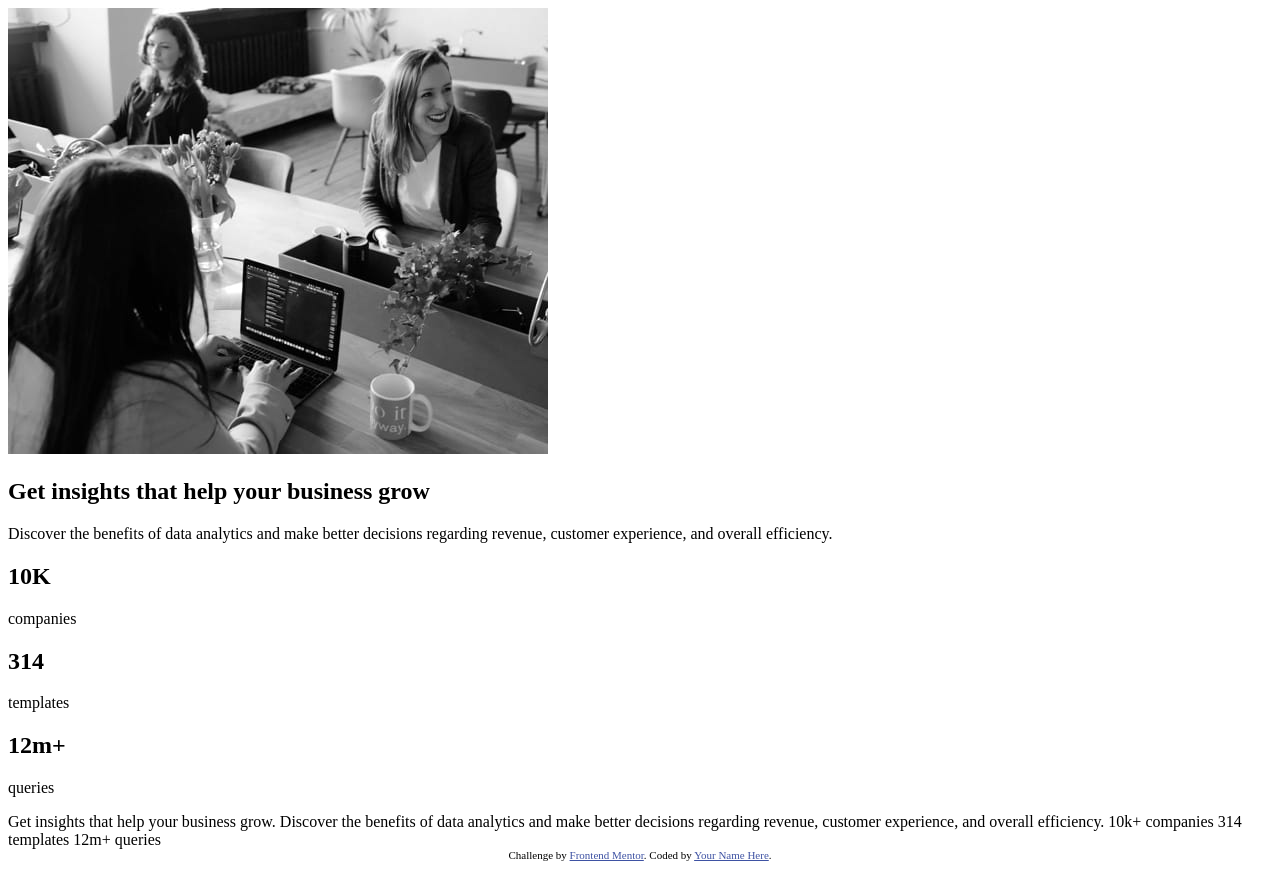
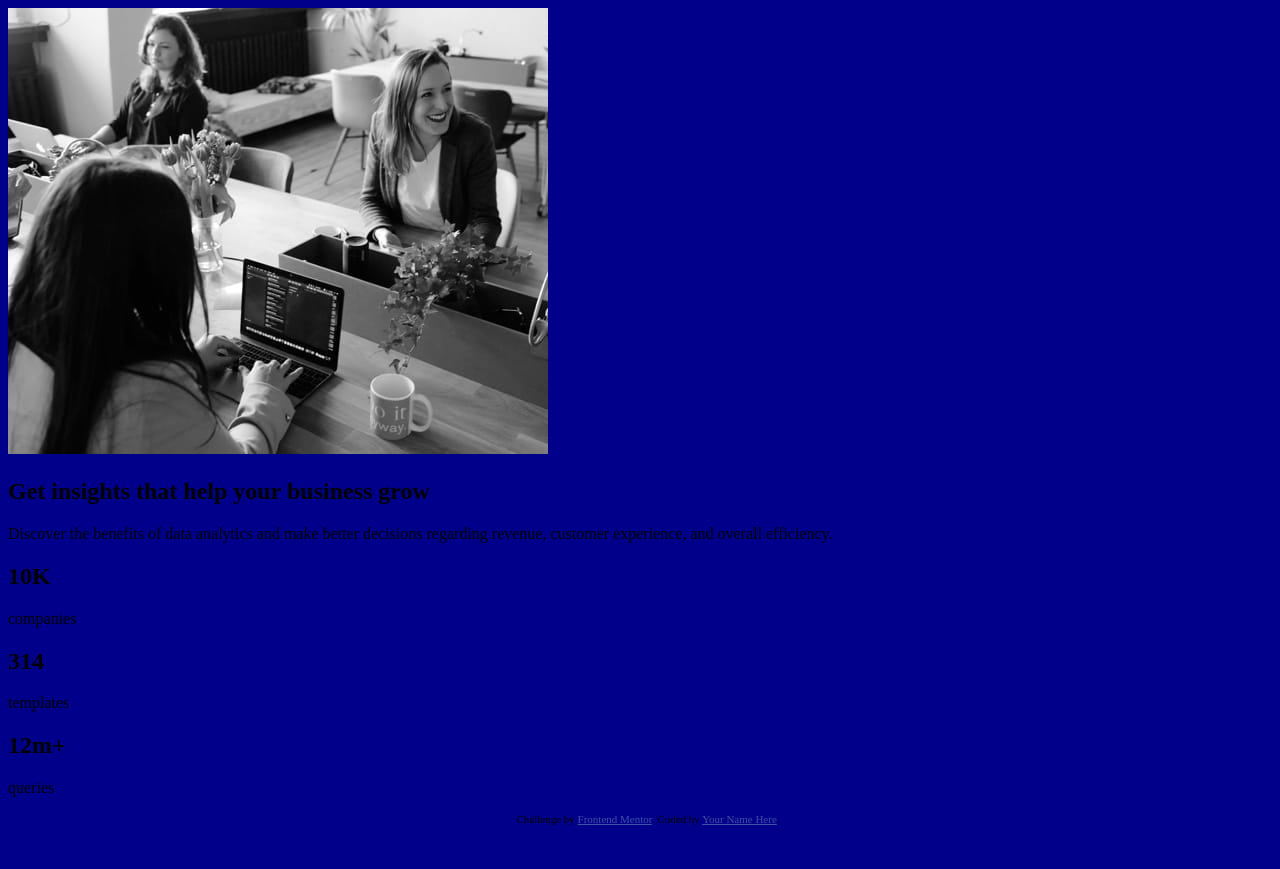
Before and after one commit to douglasjet/ProjetoCartao, a plain HTML site: page index.html in a window 1280 px wide. After the commit the page ends 833 px from the top, so only its background shows below. Drawn offline with Linux system fonts and the light colour scheme.

Commit message:
Inclusão de elementos CSS

```diff
--- a/css/style.css
+++ b/css/style.css
@@ -0,0 +1,11 @@
+{
+    margin: 0;
+    padding: 0;
+}
+
+body{
+    background: darkblue;
+    width: 100%;
+    height: 100%;
+
+}
--- a/index.html
+++ b/index.html
@@ -7,13 +7,17 @@
 
   <link rel="icon" type="image/png" sizes="32x32" href="./images/favicon-32x32.png">
 
-  <title>Frontend Mentor | Stats preview card component</title>
+  <title>PROJETO 1</title>
 
   <!-- Feel free to remove these styles or customise in your own stylesheet 👍 -->
   <style>
     .attribution { font-size: 11px; text-align: center; }
     .attribution a { color: hsl(228, 45%, 44%); }
   </style>
+
+  <link rel="stylesheet" href="css/style.css">
+
+
 </head>
 
 <body>
@@ -27,33 +31,16 @@
     <p>Discover the benefits of data analytics and make better decisions regarding revenue, customer
       experience, and overall efficiency.</p>
     <div class="estatisticas">
-
       <h1>10K</h1>
       <p>companies</p>
-
       <h1>314</h1>
       <p>templates</p>
-
       <h1>12m+</h1>
       <p>queries</p>
-
     </div>
-
   </section>
-
-
-
 </main>
 
-
-  Get insights that help your business grow.
-
-  Discover the benefits of data analytics and make better decisions regarding revenue, customer
-  experience, and overall efficiency.
-
-  10k+ companies
-  314 templates
-  12m+ queries
 
    <div class="attribution">
     Challenge by <a href="https://www.frontendmentor.io?ref=challenge" target="_blank">Frontend Mentor</a>.
```
Lines whose indentation alone changed are shown as unchanged.
